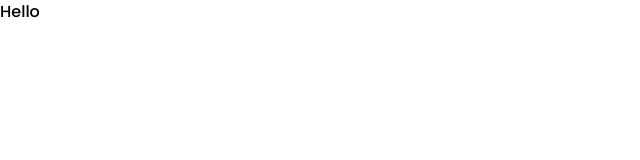
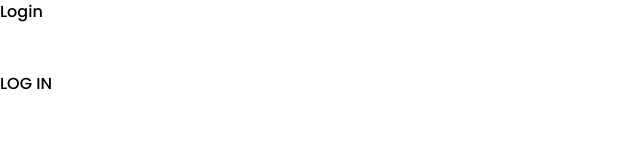
Before and after one commit to Ivan3750/watertrackerApp, a Next.js app: page /login in a window 1280 px wide. Shown: the top 160 px of the page, without its empty margins (0-640 px from the left). Built offline with nearby package versions, Linux system fonts and the light colour scheme.

Commit message:
Update page.jsx

```diff
--- a/app/(pages)/login/page.jsx
+++ b/app/(pages)/login/page.jsx
@@ -1,6 +1,14 @@
 export default function Login(){
     return(<>
-    <p>Hello</p>
-
+    <h2>Login</h2>
+    <form >
+        <div>
+            <input type="email" />
+        </div>
+        <div>
+            <input type="password" />
+        </div>
+        <button type="sumbit">LOG IN</button>
+    </form>
     </>)
 }
```
